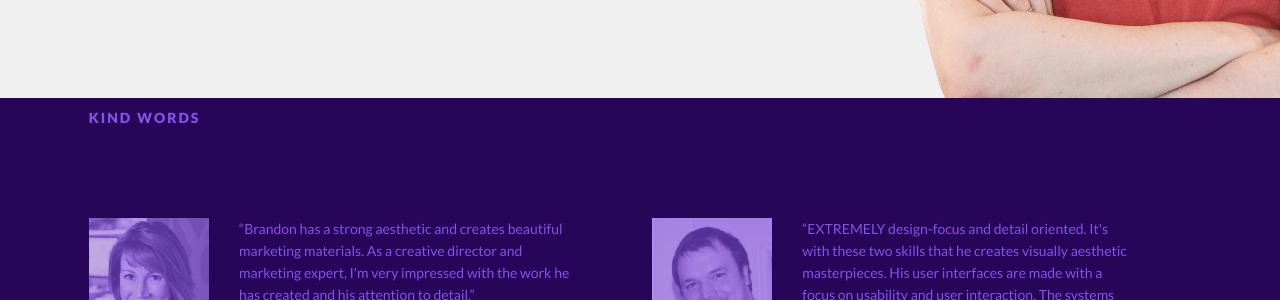
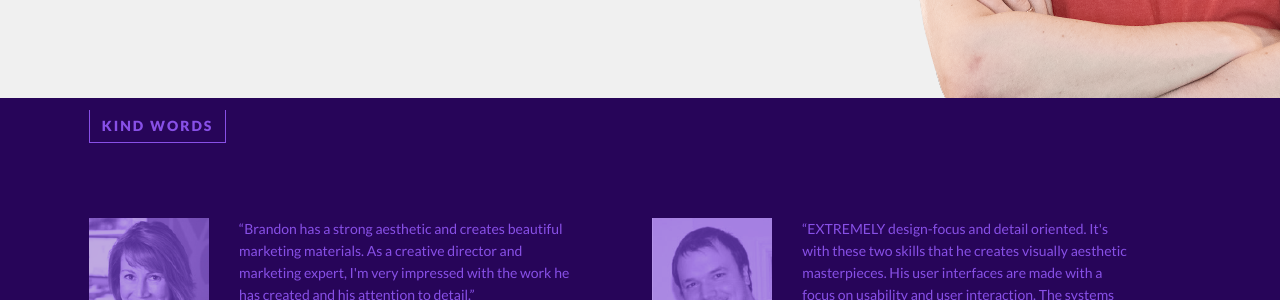
Before and after one commit to bzle/brandonz-me, a Jekyll site: the page built from index.html, in a window 1280 px wide. Shown: the part 551-851 px from the top of the page. Built offline with Jekyll 4.4.1, drawn with Linux system fonts in a browser that asks for light colours; nearby versions of some CDN libraries.

Commit message:
Updated '/css/style.scss' via CloudCannon

```diff
--- a/css/style.scss
+++ b/css/style.scss
@@ -851,6 +851,9 @@ header {
     position: relative;
 }
 .kind-words-section h2 {
+    border: 1px solid $light-purple;
+    border-top: 0 solid transparent;
+    padding: 8px 12px;
     position: absolute;
     top: 0;
 }
```
